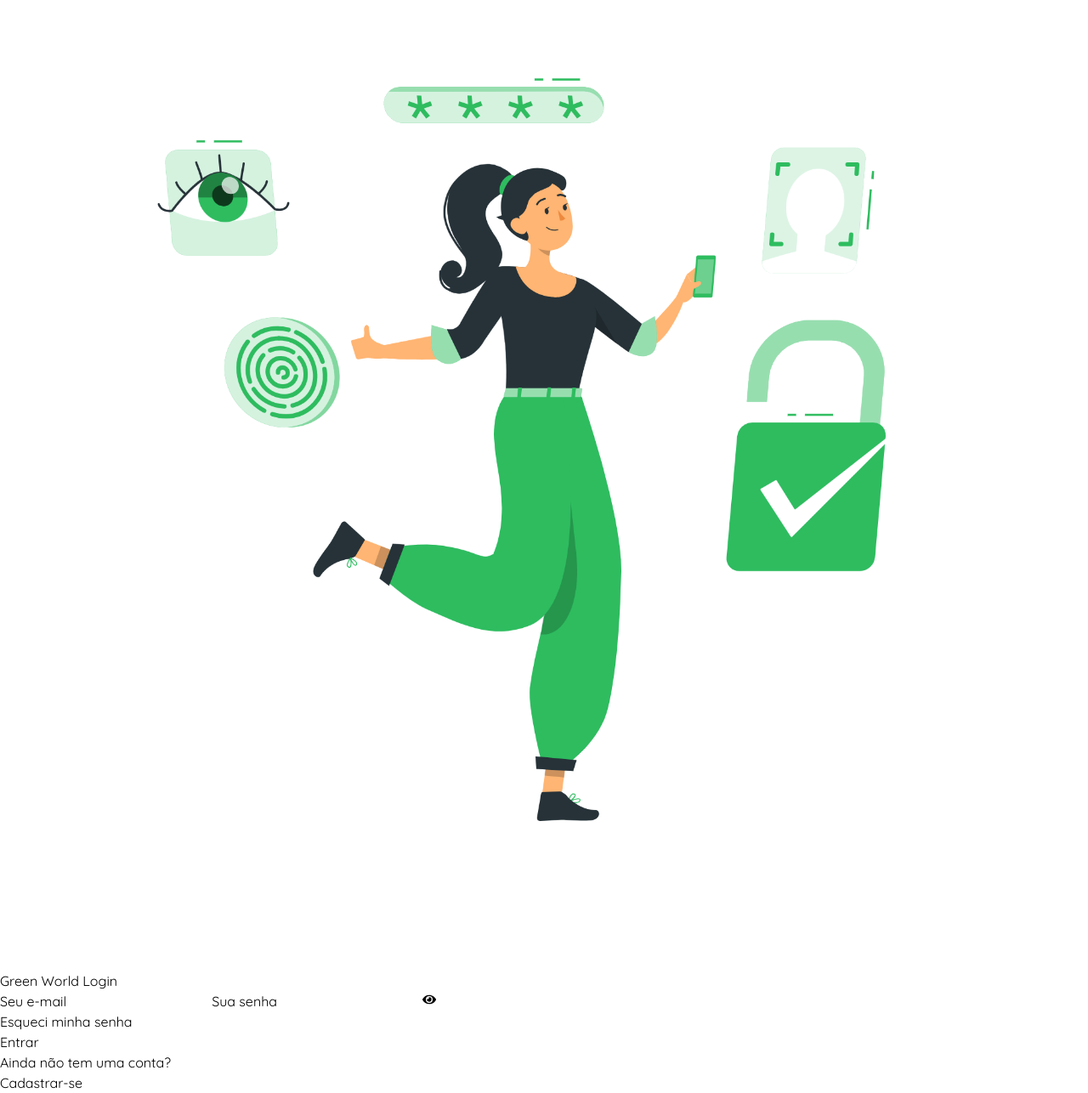
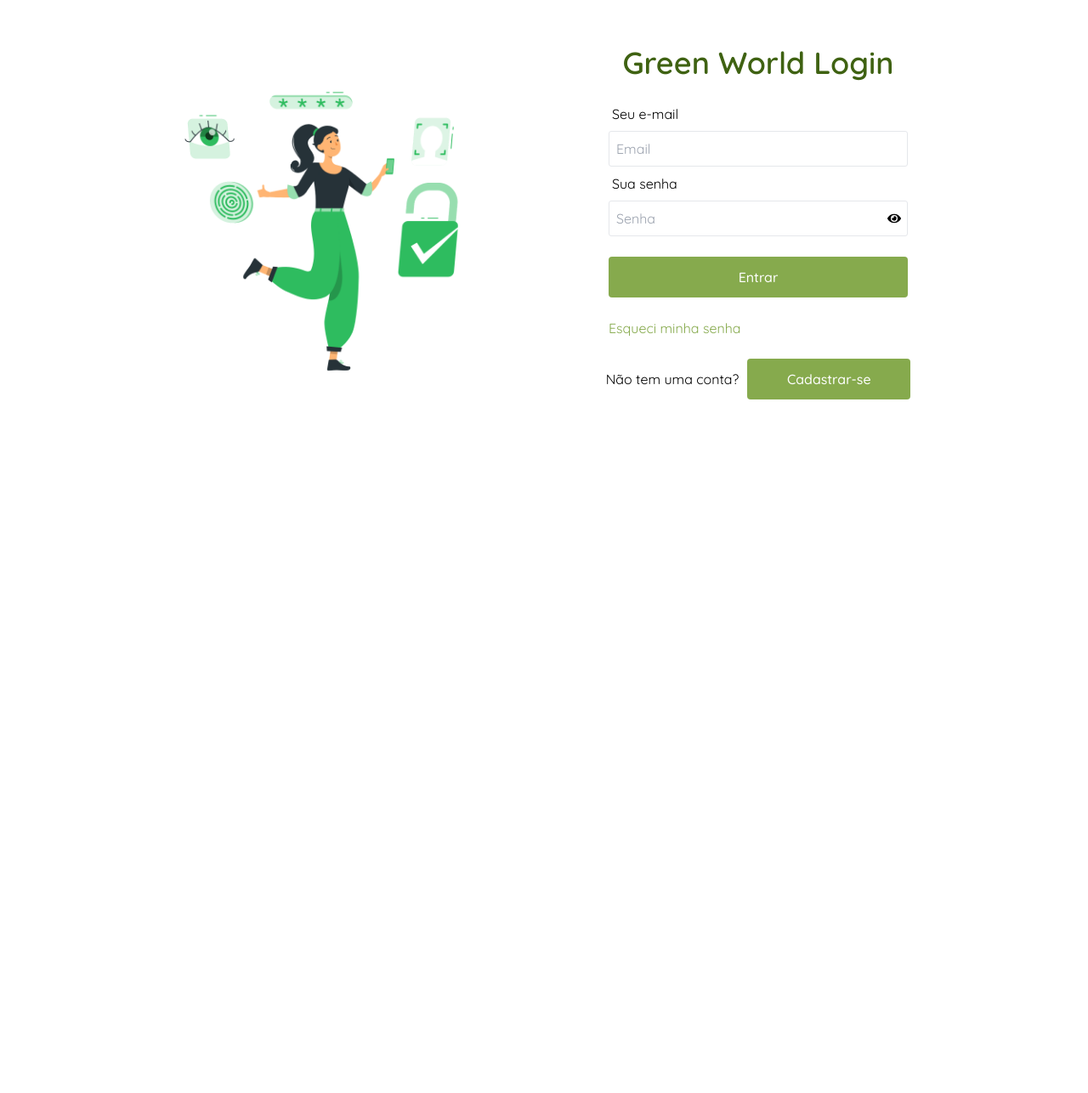
Before and after one commit to osorioadao/Green-World-Front, a React (Vite) app: page /login in a window 1280 px wide. Shown: the part 138-1424 px from the top of the page at 85% size. After the commit the page ends 800 px from the top, so only its background shows below. Built offline with nearby package versions, Linux system fonts and the light colour scheme.

Commit message:
correction

```diff
--- a/src/components/Input.tsx
+++ b/src/components/Input.tsx
@@ -13,7 +13,7 @@ export default function Input({ id, type, placeholder, autoComplete, addClassNam
     <div>
       <input
         id={id}
-        className={`text-body p-3 outline-none border-[1px] rounded-[3px] ${addClassName} `}
+        className={`text-body p-2 w-[20rem] outline-none border-[1px] rounded-[3px] ${addClassName} `}
         type={type}
         placeholder={placeholder}
         autoComplete={autoComplete} />
@@ -27,4 +27,5 @@ Input.propTypes = {
   placeholder: PropTypes.string.isRequired,
   autoComplete: PropTypes.string,
   addClassName: PropTypes.string,
+  onchange: PropTypes.func,
 }
--- a/src/components/PrimaryButton.tsx
+++ b/src/components/PrimaryButton.tsx
@@ -18,7 +18,7 @@ export default function PrimaryButton({ onClick, name, addClassName }: PrimaryBu
 }
 
 PrimaryButton.propTypes = {
-  onClick: PropTypes.any,
+  onClick: PropTypes.func,
   addClassName: PropTypes.string,
   name: PropTypes.string.isRequired,
 }
--- a/src/pages/ErrorPage.tsx
+++ b/src/pages/ErrorPage.tsx
@@ -1,44 +1,24 @@
-import { useNavigate } from "react-router-dom";
 import Header from "../components/Headers/Header";
 import Footer from "../components/Footers/Footer";
-import image from "../assets/error.svg";
 
 export default function ErrorPage() {
-  const navigate = useNavigate();
-
-  const handleInicio = (): void => {
-    navigate("/");
-  };
 
   return (
     <div>
 
         <Header />
 
-        <div className="flex-col h-screen flex justify-center items-center gap-12">
-      <div className="">
-        <img
-          className="flex animate-float w-96 pt-28"
-          src={image}
-          alt="Página não encontrada"
-        />
-      </div>
+        <div className="flex-col h-screen flex justify-center items-center">
 
       <div className="flex flex-col justify-center items-center gap-3 p-2">
-        <h2 className="font-semibold text-4xl text-center text-lime-900">
-          Página não foi encontrada.
+        <h2 className="font-bold text-[12rem] text-center text-lime-900">
+           404
         </h2>
         <p className="text-center text-base">
           A página que está tentando acessar não existe.
         </p>
 
-        <button
-          className="px-10 py-2.5 font-semibold rounded-[4px] text-white bg-primary hover:bg-[#61be27]"
-          style={{ transition: ".3s ease-in-out" }}
-          onClick={handleInicio}
-        >
-          Voltar à página inicial
-        </button>
+        <a href="#" className="text-primary hover:underline transition duration-500">Volte á página inicial.</a>
       </div>
 
     </div>
--- a/src/pages/Login.tsx
+++ b/src/pages/Login.tsx
@@ -1,111 +1,94 @@
-import { useState } from 'react';
-import { useNavigate } from 'react-router-dom';
-import { FaEyeSlash, FaEye } from 'react-icons/fa';
-import background from '../assets/Authentication-rafiki.png';
+import { useState } from "react";
+import { useNavigate } from "react-router-dom";
+import { FaEyeSlash, FaEye } from "react-icons/fa";
+import Input from "../components/Input";
+import PrimaryButton from "../components/PrimaryButton";
+import background from "../assets/Authentication-rafiki.png";
 
 export default function Login() {
   const [isShowPassword, setIsShowPassword] = useState(false);
   const [email, setEmail] = useState("");
   const [senha, setSenha] = useState("");
+  const navigate = useNavigate();
 
   function Enter() {
     if (!email) {
-      return alert("Por favor, insira o email.")
+      alert("Por favor, insira o email.");
     }
     if (!senha) {
-      return alert("Por favor, insira a senha")
+      alert("Por favor, insira a senha");
     }
 
-    alert(`Email: ${email} | Senha: ${senha}`)
-    navigate('/dashboard')
+    alert(`Email: ${email} | Senha: ${senha}`);
+    navigate("/dashboard");
   }
-
-  const navigate = useNavigate();
 
   const navigateToTypeRegister = () => {
     navigate("/TypeRegister");
   };
 
   return (
-    <div className=''>
-
+    <div className="flex items-center justify-center h-screen gap-6 flex-wrap">
       <div>
-        <img src={background} className='' alt="" />
+        <img
+          src={background}
+          className="w-[30rem] h-[30rem]"
+          alt="loginImagem"
+        />
       </div>
 
-      <form className='' onSubmit={(e) => e.preventDefault()}>
+      <form
+        className="flex items-center flex-col justify-center w-[30rem] h-[30rem] gap-6"
+        onSubmit={(e) => e.preventDefault()}
+      >
+        <h3 className="text-4xl font-semibold text-lime-800">Green World Login</h3>
 
-        <div className=''>
+        <div className="flex flex-col gap-1">
+          <label htmlFor="email" className="p-1">Seu e-mail</label>
+          <Input
+            id="email"
+            type="email"
+            placeholder="Email"
+            autoComplete="on"
+            addClassName="items-center w-[22rem]"
 
-        </div>
-
-        <div className=''>
-          <h3>Green World Login</h3>
-        </div>
-
-        <div className=''>
-          <label htmlFor="email">Seu e-mail</label>
-          <input
-            type="email"
-            autoComplete="on"
-            required
-            id="email"
-            value={email}
-            onChange={(e) => setEmail(e.target.value)}
           />
 
-          <label htmlFor="senha">Sua senha</label>
-          <input
+          <label htmlFor="senha" className="p-1">Sua senha</label>
+          <div className="relative">
+            <Input
+              id="senha"
               type={isShowPassword ? "text" : "password"}
-            required
-            autoComplete='on'
-            id="senha"
-            value={senha}
-            onChange={(e) => setSenha(e.target.value)}
+              placeholder="Senha"
+              autoComplete="on"
+              addClassName="items-center w-[22rem]"
+
             />
-
             <button
               type="button"
-            className=''
+              className="absolute right-2 top-1/2 transform -translate-y-1/2"
               onClick={() => setIsShowPassword(!isShowPassword)}
             >
               {isShowPassword ? <FaEyeSlash /> : <FaEye />}
             </button>
-
-          <div className=''>
-            <a href="#">Esqueci minha senha</a>
+          </div>
         </div>
 
+        <PrimaryButton addClassName="w-[22rem]" name="Entrar" onClick={Enter} />
+
+        <div className="flex items-center justify-between w-[22rem]">
+          <a className="text-primary hover:underline transition duration-500" href="#">
+            Esqueci minha senha
+          </a>
         </div>
 
-        <div className=''>
-          <button
-            className=''
-            type="button"
-            onClick={Enter}
-          >
-            Entrar
-          </button>
-        </div>
+          <div className="flex items-center gap-2.5">
+          <p>Não tem uma conta?</p>
 
-        <div className=''>
-
-          <p>Ainda não tem uma conta?</p>
-
-          <div className=''>
-            <button
-              className=''
-              type="button"
-              onClick={navigateToTypeRegister}
-            >
-              Cadastrar-se
-            </button>
-          </div>
-
+           <PrimaryButton addClassName="w-[12rem]" name="Cadastrar-se" onClick={navigateToTypeRegister} />
           </div>
 
       </form>
-
     </div>
   );
-};
+}
```
Lines whose indentation alone changed are shown as unchanged.
